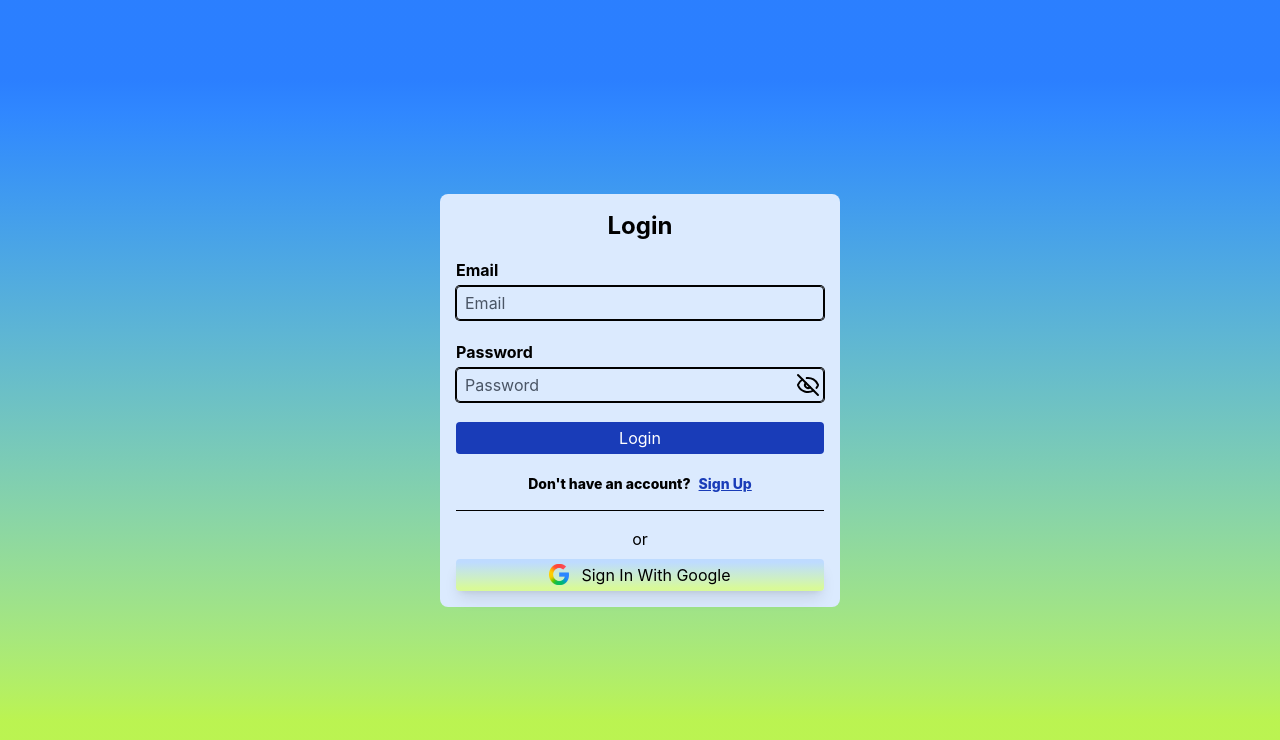
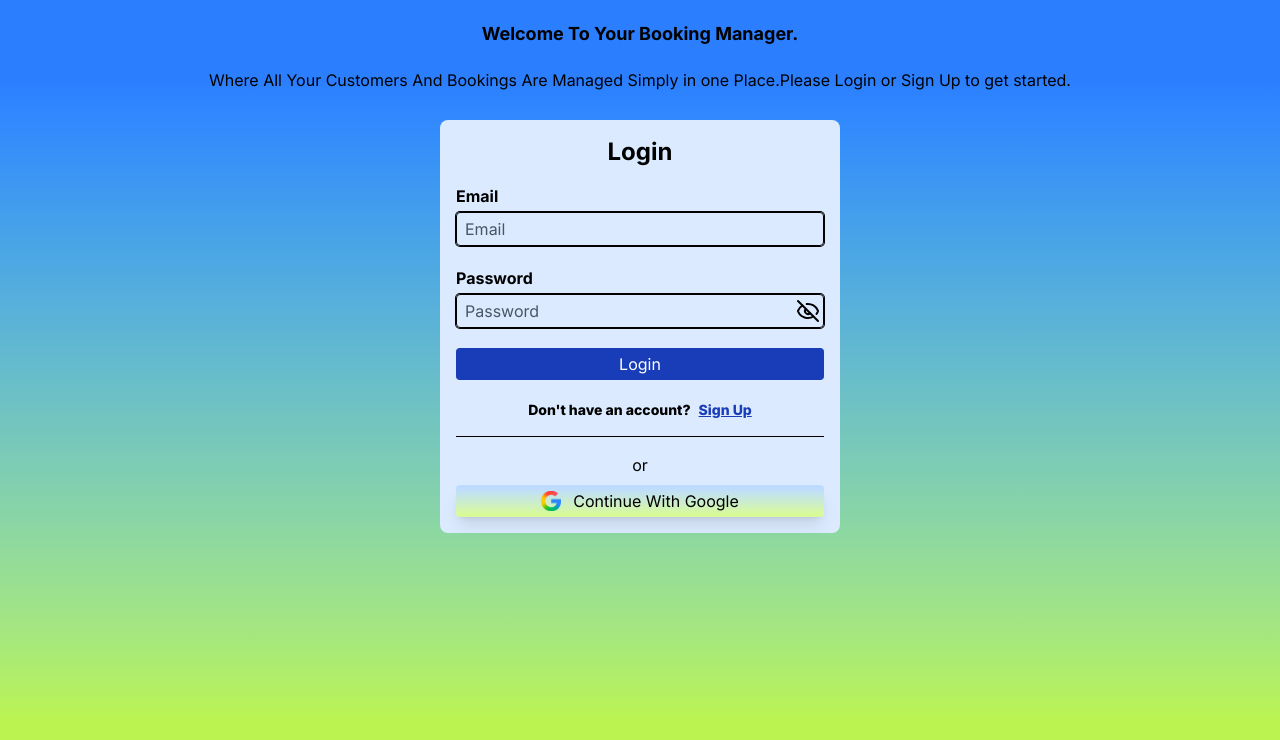
Before and after one commit to Brian9975/Booking-System, a React (Vite) app: page /login in a window 1280 px wide. Shown: the top 740 px of the page. Built offline with nearby package versions, Linux system fonts and the light colour scheme; no server answers.

Commit message:
Added and used the inter font to the app

```diff
--- a/index.html
+++ b/index.html
@@ -3,8 +3,9 @@
   <head>
     <meta charset="UTF-8" />
     <link rel="icon" type="image/svg+xml" href="/favicon.svg" />
+    <link href="https://fonts.googleapis.com/css2?family=Inter:ital,opsz,wght@0,14..32,100..900;1,14..32,100..900&display=swap" rel="stylesheet">
     <meta name="viewport" content="width=device-width, initial-scale=1.0" />
-    <title>booking-and-customer-management-system</title>
+    <title>Your Booking Manager</title>
   </head>
   <body>
     <div id="root"></div>
--- a/src/auth/login.tsx
+++ b/src/auth/login.tsx
@@ -51,7 +51,16 @@ if (user) {
 
 
 
-  return <div className="bg-linear-to-b from-blue-500 from-10% to-lime-300 to-90% min-h-screen flex justify-center items-center">
+  return <div className="bg-linear-to-b from-blue-500 from-10% to-lime-300 to-90% min-h-screen ">
+
+<div className="mb-7 text-center pt-5">
+  <h1 className="text-center text-3xl sm:text-lg font-bold">Welcome To Your Booking Manager.</h1>
+  <p className="my-5 "> Where All Your Customers And Bookings Are Managed Simply in one Place.Please Login or Sign Up to get started.</p>
+
+  <p></p>
+</div>
+    <div className="flex justify-center items-center">
+
 
     <div className="bg-blue-100 rounded-lg p-4 md:w-100 text-center">
 
@@ -86,7 +95,8 @@ if (user) {
     <hr className="my-4"/>
     <p>or</p>
     <div>
-      <button onClick={logWithGoogle} className="cursor-pointer px-2 py-1  w-full rounded shadow-lg flex justify-center items-center gap-3 mt-2 bg-gradient-to-b from-blue-200 from-10% to-lime-200 to-90%"><div><img className="w-5" src={GoogleLogo} alt="Google Logo" /></div><div>Sign In With Google</div></button>
+      <button onClick={logWithGoogle} className="cursor-pointer px-2 py-1  w-full rounded shadow-lg flex justify-center items-center gap-3 mt-2 bg-linear-to-b from-blue-200 from-10% to-lime-200 to-90%"><div><img className="w-5" src={GoogleLogo} alt="Google Logo" /></div><div>Continue With Google</div></button>
+    </div>
     </div>
     </div>
     <Toaster/>
--- a/src/index.css
+++ b/src/index.css
@@ -4,6 +4,10 @@
 .my-select__option {
   cursor: pointer !important;
   pointer-events: auto !important;
+}
+
+body {
+  font-family: "Inter", "sans-serif";
 }
 
 
--- /dev/null
+++ b/tailwind.config.ts
@@ -0,0 +1,15 @@
+/** @type {import('tailwindcss').Config} */
+export default {
+  content: [
+    "./index.html",
+    "./src/**/*.{js,ts,jsx,tsx}",
+  ],
+  theme: {
+    extend: {
+      fontFamily: {
+        inter: ['Inter', 'sans-serif'],
+      },
+    },
+  },
+  plugins: [],
+}
```
